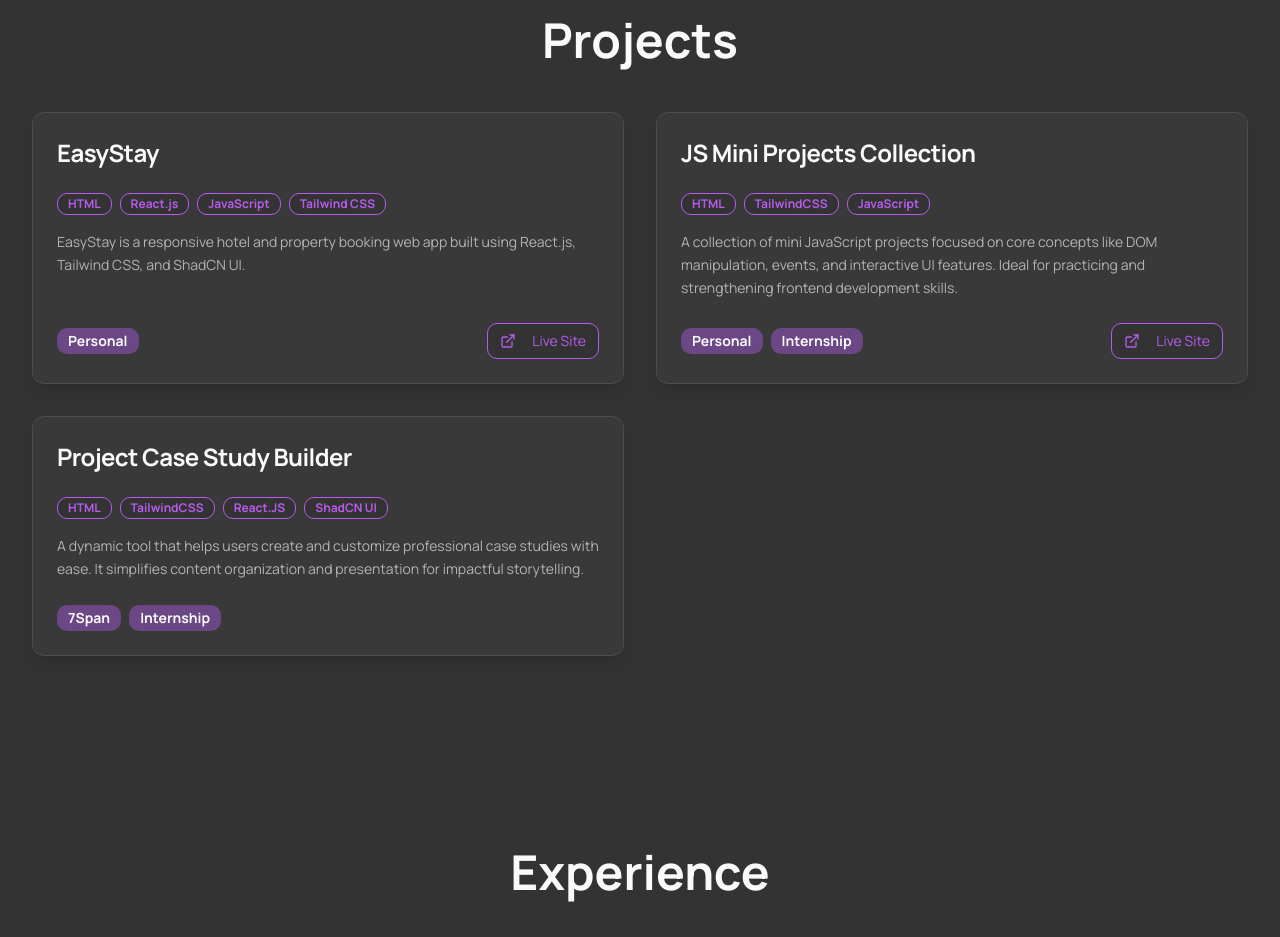
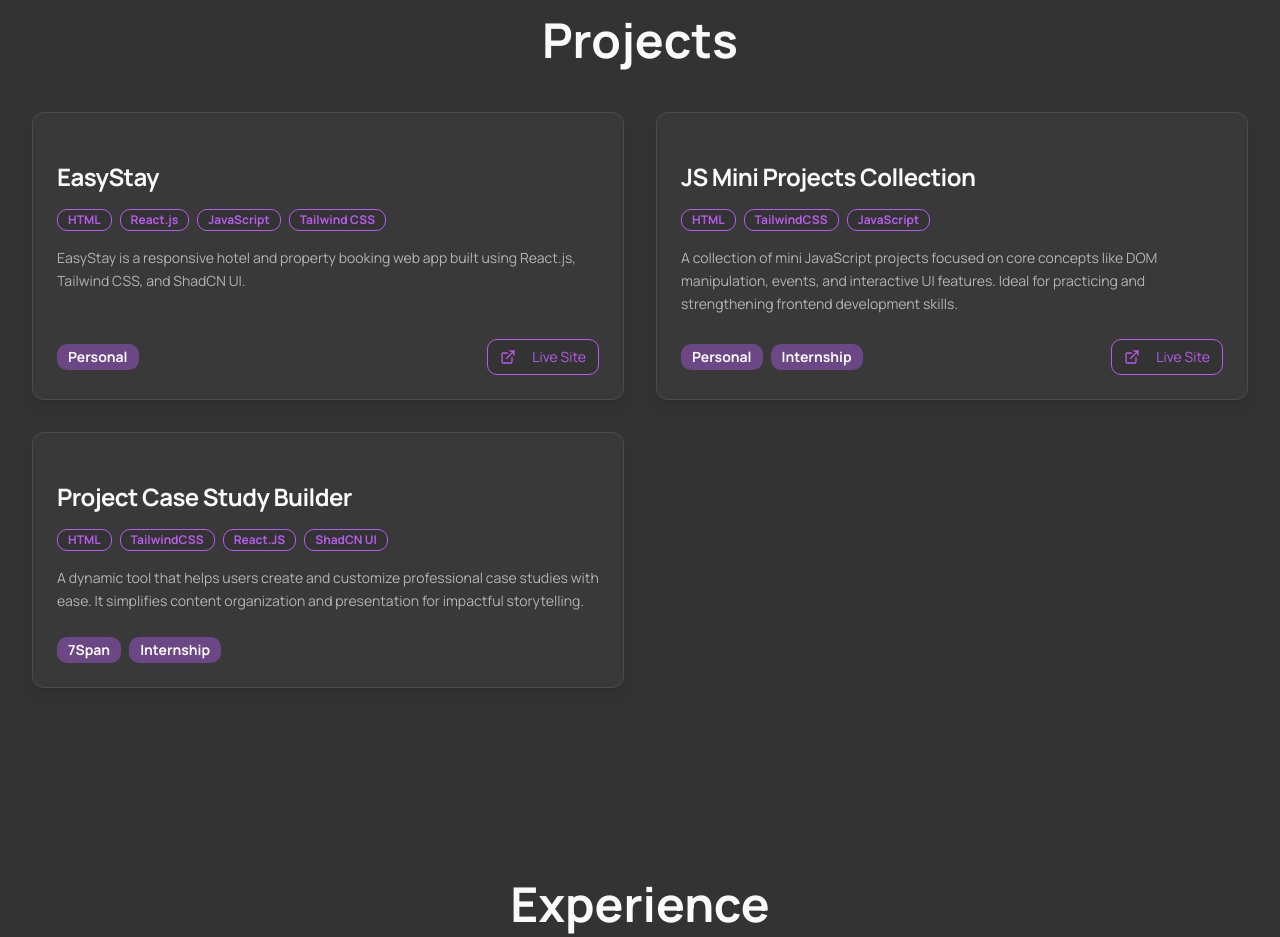
Before and after one commit to dhruvpanchal-271103/Dhruv-Portfolio, a Next.js app: page / in a window 1280 px wide. Shown: the part 880-1817 px from the top of the page. Built offline with nearby package versions, Linux system fonts and the light colour scheme.

Commit message:
The app isn't starting. Please investigate what could be wrong based on

```diff
--- a/src/components/project-card.tsx
+++ b/src/components/project-card.tsx
@@ -14,9 +14,10 @@ export default function ProjectCard({ project }: ProjectCardProps) {
   return (
     <Card className="overflow-hidden h-full flex flex-col bg-card/80 backdrop-blur-sm shadow-lg hover:shadow-accent/30 transition-all duration-300 ease-in-out transform hover:-translate-y-1">
       <CardHeader>
-        <CardTitle className="font-headline text-2xl text-foreground">{project.title}</CardTitle>
+        {/* Image was here */}
       </CardHeader>
       <CardContent className="pt-0 flex-grow">
+        <CardTitle className="font-headline text-2xl text-foreground mb-4">{project.title}</CardTitle>
         <div className="flex flex-wrap gap-2 mb-4">
           {project.tags.map((tag) => (
             <Badge
```
